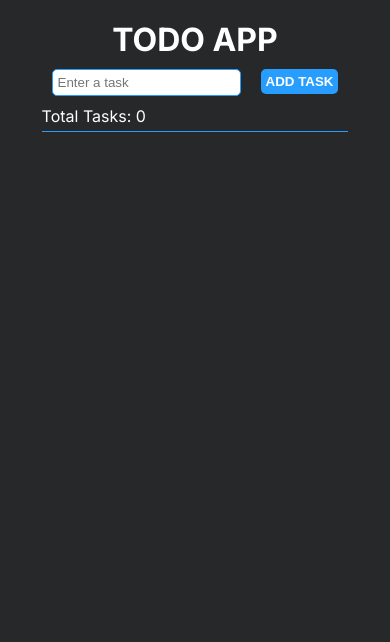
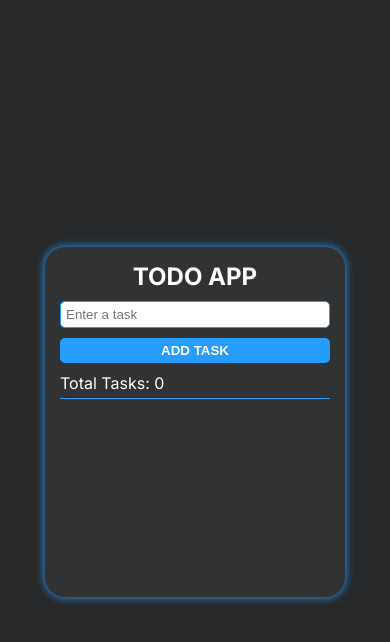
Before and after one commit to cepeasbhy/portfolio-site, a Next.js app: page /projects/todoApp in a window 390 px wide. Shown: the top 642 px of the page. Built offline with nearby package versions, Linux system fonts and the light colour scheme.

Commit message:
Modified UI for projects

```diff
--- a/src/app/globals.css
+++ b/src/app/globals.css
@@ -86,14 +86,8 @@ button:hover {
   cursor: pointer;
 }
 
-.task-item {
-  display: flex;
-  justify-content: space-between;
-  align-items: center;
-  padding: 10px;
-  background-color: #303233;
-  border-radius: 10px;
-  margin-top: 10px;
+sup {
+  font-size: 14px;
 }
 
 .spinner-container {
--- a/src/app/projects/todoApp/page.tsx
+++ b/src/app/projects/todoApp/page.tsx
@@ -21,8 +21,9 @@ export default function Page() {
   }
   return (
     <div id="container">
+      <div className="app-wrapper">
         <div className="app-title">
-        <h1>TODO APP</h1>
+          <h2>TODO APP</h2>
         </div>
         <div className="main-app">
           <form onSubmit={handleSubmit}>
@@ -55,5 +56,6 @@ export default function Page() {
           </div>
         </div>
       </div>
+    </div>
   );
 }
--- a/src/app/todo.css
+++ b/src/app/todo.css
@@ -1,4 +1,55 @@
+#container {
+  height: 100vh;
+  margin-top: 0;
+}
+
 .task-stats {
   padding-bottom: 5px;
   border-bottom: 1px solid #279eff;
 }
+
+.app-title {
+  text-align: center;
+}
+
+.task-item {
+  display: flex;
+  justify-content: space-between;
+  align-items: center;
+  padding: 10px;
+  background-color: #262728;
+  border-radius: 10px;
+  margin-top: 10px;
+}
+
+.app-wrapper {
+  background-color: #303233;
+  box-shadow: 0 0 10px #279eff;
+  height: max-content;
+  min-height: 350px;
+  width: 350px;
+  padding: 10px;
+  border-radius: 20px;
+}
+
+@media only screen and (max-width: 760px) {
+  .app-wrapper {
+    width: 300px;
+    padding: 15px;
+  }
+
+  .form-group {
+    flex-direction: column;
+    margin-top: 10px;
+  }
+
+  .form-item {
+    padding: 0;
+    padding-bottom: 10px;
+  }
+
+  button,
+  input {
+    width: 100%;
+  }
+}
```
Also changed, not shown: src/app/projects/weatherApp/weatherApp.tsx (+5 -3 lines). Lines whose indentation alone changed are shown as unchanged.
